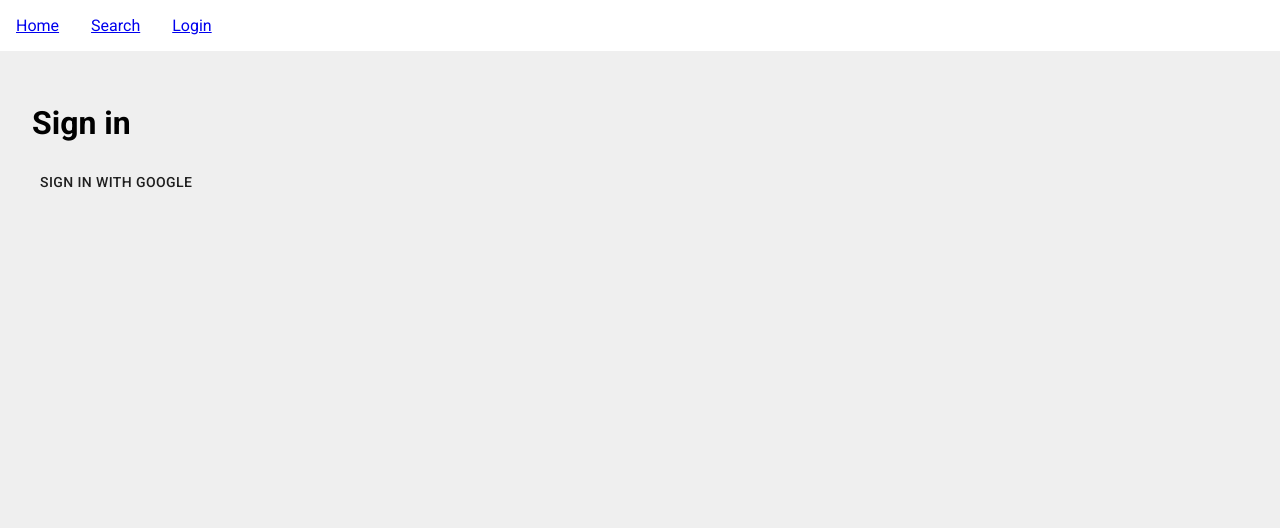
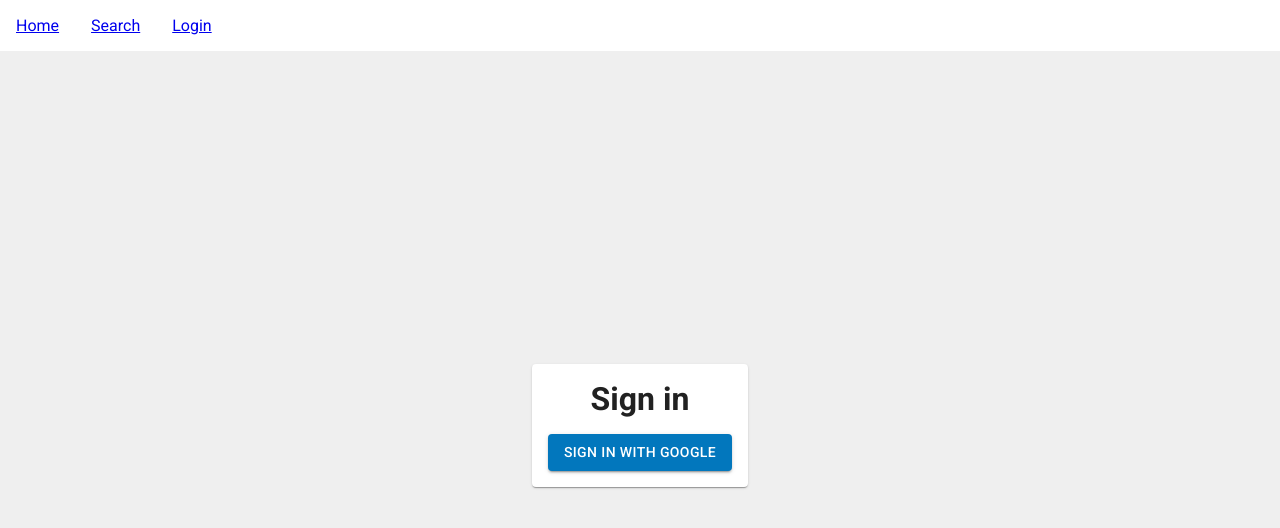
Before and after one commit to tobytheghost/deck-checker, a React (Create React App) app: page /login in a window 1280 px wide. Shown: the top 528 px of the page. Built offline with nearby package versions, Linux system fonts and the light colour scheme.

Commit message:
Update search route, added deck date / ordering

```diff
--- a/src/App.scss
+++ b/src/App.scss
@@ -18,6 +18,8 @@
   flex: 1;
   padding: 1rem;
   background: #efefef;
+  display: flex;
+  flex-direction: column;
 }
 
 .section {
--- a/src/Routes.js
+++ b/src/Routes.js
@@ -32,7 +32,7 @@
         <Switch>
           <Route exact path="/" component={Home} />
           <Route exact path="/login" component={Login} />
-          <PrivateRoute exact path="/search" component={SearchPage} />
+          <Route exact path="/search" component={SearchPage} />
           <Route exact path="/u/:userId" component={Profile} />
           <Route exact path="/d/:deckId" component={Deck} />
           <PrivateRoute exact path="/add-deck" component={EditDeck} />
--- a/src/views/Home/Home.js
+++ b/src/views/Home/Home.js
@@ -5,7 +5,7 @@
 import "./Home.scss";
 
 function Home() {
-  return <Search></Search>;
+  return <div></div>;
 }
 
 export default Home;
--- a/src/views/Login/Login.js
+++ b/src/views/Login/Login.js
@@ -7,7 +7,8 @@
 import { Redirect } from "react-router-dom";
 
 // Styles
-import { Button } from "@material-ui/core";
+import { Button, Card } from "@material-ui/core";
+import "./Login.scss";
 
 function Login() {
   // eslint-disable-next-line
@@ -29,18 +30,23 @@
   return (
     <>
       {user ? <Redirect to="/" /> : <></>}
-      <main>
-        <div className="login">
+      <div className="login">
+        <Card>
           <div className="login__container">
             <div className="login__text">
-              <h1>Sign in</h1>
+              <h1 className="login__title">Sign in</h1>
             </div>
-            <Button type="submit" onClick={signIn}>
+            <Button
+              type="submit"
+              onClick={signIn}
+              variant="contained"
+              color="primary"
+            >
               Sign in with Google
             </Button>
           </div>
-        </div>
-      </main>
+        </Card>
+      </div>
     </>
   );
 }
--- /dev/null
+++ b/src/views/Login/Login.scss
@@ -0,0 +1,16 @@
+.login {
+  place-content: center;
+  place-items: center;
+  display: flex;
+  flex-wrap: wrap;
+  height: 100%;
+  flex: 1;
+  &__container {
+    padding: 1rem;
+  }
+  &__title {
+    margin: 0;
+    text-align: center;
+    padding-bottom: 1rem;
+  }
+}
--- a/src/views/Profile/Profile.js
+++ b/src/views/Profile/Profile.js
@@ -58,7 +58,9 @@
         <></>
       )}
       <section className="profile__decks">
-        {decks.map((deck) => (
+        {decks
+          .sort((b, a) => a.data.timestamp.seconds - b.data.timestamp.seconds)
+          .map((deck) => (
             <Card key={deck.data.timestamp.seconds}>
               <div
                 className={
@@ -67,6 +69,9 @@
                 }
               >
                 <h2 className="profile__name">{deck.data.deck_name}</h2>
+                <div className="profile__date">
+                  Last updated: {deck.data.timestamp.toDate().toDateString()}
+                </div>
                 <Link to={`/d/${deck.id}`}>
                   <div className="profile__image">
                     <img
--- a/src/views/Profile/Profile.scss
+++ b/src/views/Profile/Profile.scss
@@ -82,7 +82,7 @@
     margin: 0;
     padding: 0;
     text-align: center;
-    padding-bottom: 1rem;
+    padding-bottom: 0.5rem;
     font-size: 1.25rem;
   }
   &__score {
@@ -90,4 +90,9 @@
     font-size: 1.25rem;
     text-align: center;
   }
+  &__date {
+    font-size: 0.75rem;
+    text-align: center;
+    margin-bottom: 1rem;
+  }
 }
```
Also changed, not shown: 1 other file (tests, documents, lock files or other folders). Lines whose indentation alone changed are shown as unchanged.
